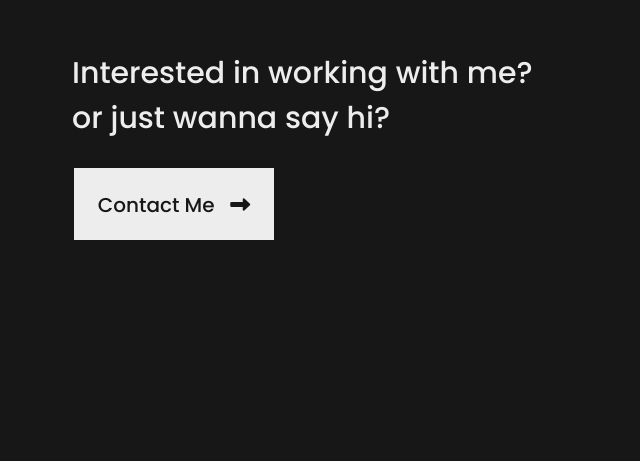
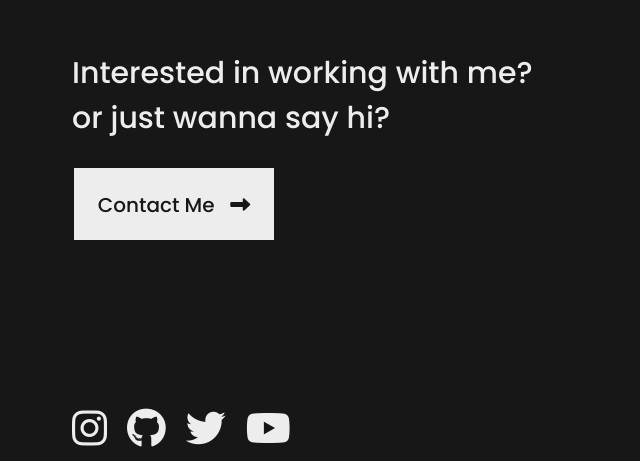
Before and after one commit to sssain/saint_v3, a plain HTML site: page index.html in a window 1280 px wide. Shown: the part 1989-2450 px from the top of the page, without its empty margins (0-640 px from the left). Before the commit the page ends 2403 px from the top, so only its background shows below. Drawn offline with Linux system fonts and the light colour scheme.

Commit message:
rapihin lg

```diff
--- a/index.html
+++ b/index.html
@@ -80,5 +80,11 @@
 
 
     </section>
+
+        <a href="https://instagram.com/naefol" class="ig"><i class="fa-brands fa-instagram"></i></a>
+        <a href="https://github.com/sssain" class="github"><i class="fa-brands fa-github"></i></a>
+        <a href="https://twitter.com/sssain_tt" class="twitter"><i class="fa-brands fa-twitter"></i></a>
+        <a href="https://www.youtube.com/channel/UCQcIiEZQ_S3YBTU2lbb7P1g" class="youtube"><i class="fa-brands fa-youtube"></i></a>
+ </footer>
 </body>
 </html>
--- a/main.css
+++ b/main.css
@@ -238,7 +238,7 @@ a{
 .ig{
   font-size: 40px;
   display: inline-block;
-  margin-left: 5rem;
+  margin-left: 4rem;
   text-decoration: none;
   color: #EDEDED;
   transition: 200ms;
@@ -289,6 +289,8 @@ a{
   color: #b1b0b0;
 
 }
+
+
 
 
 
```
